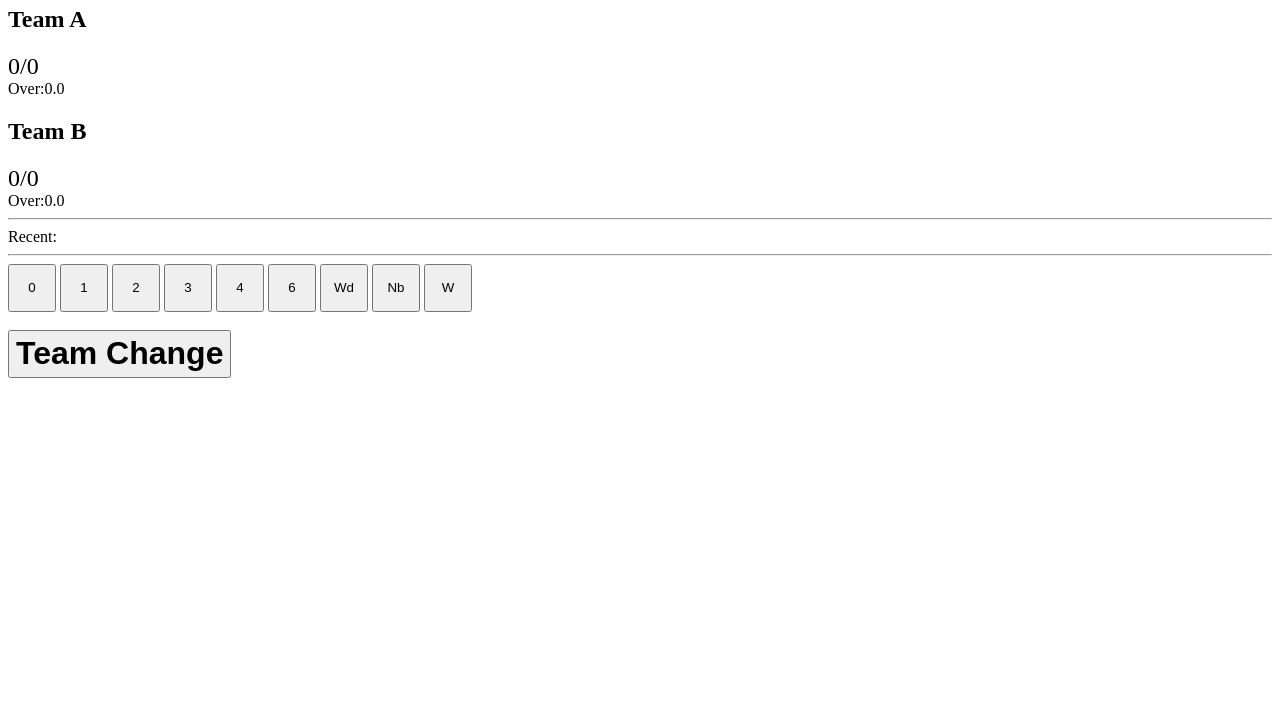
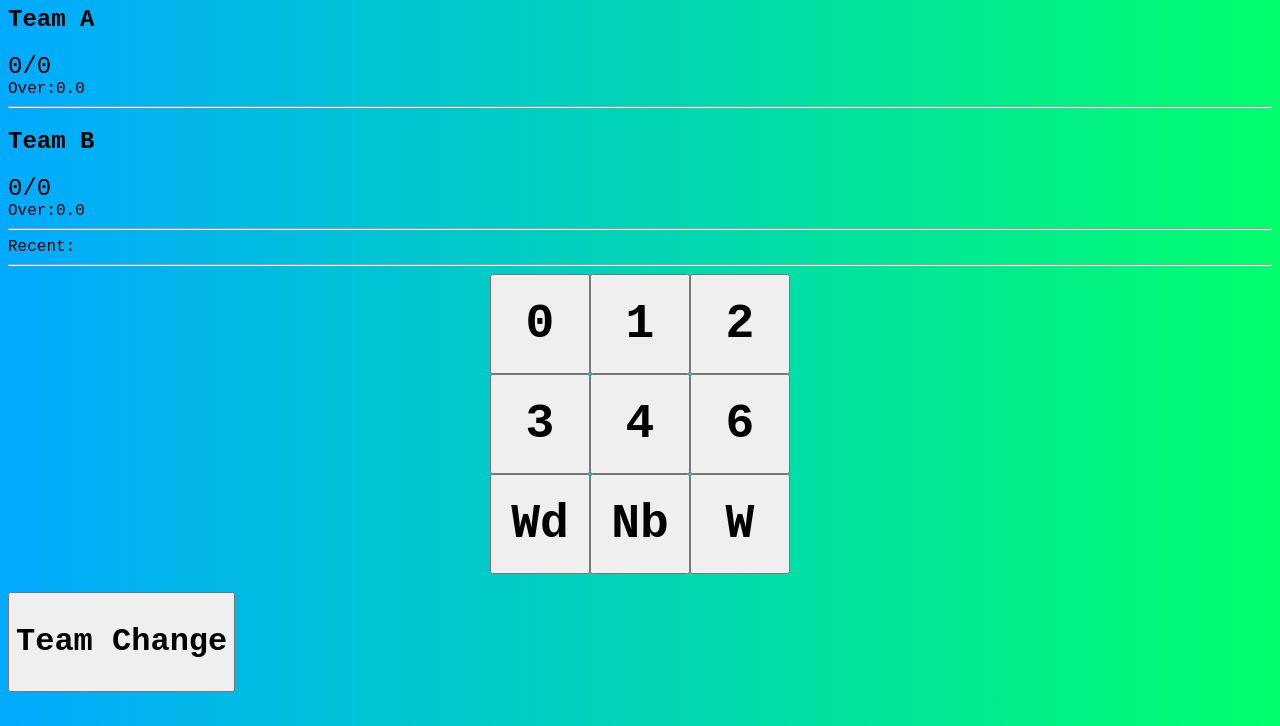
Before and after one commit to vinith-pa/cricket_score, a plain HTML site: page index.html in a window 1280 px wide. Shown: the part 74-800 px from the top of the page. Drawn offline with Linux system fonts and the light colour scheme.

Commit message:
changed the input look

```diff
--- a/index.css
+++ b/index.css
@@ -1,6 +1,15 @@
+* {
+  font-family: "Courier New", Courier, monospace;
+}
+
+body {
+  background: linear-gradient(to right, #00aaff, #00ff6c);
+}
 button {
-  height: 3rem;
-  width: 3rem;
+  height: 100px;
+  width: 100px;
+  font-size: 3rem;
+  font-weight: bolder;
 }
 
 #recent {
@@ -16,3 +25,11 @@ button {
   font-size: 2rem;
   font-weight: bolder;
 }
+
+#runsInputConatiner {
+  display: grid;
+  justify-content: center;
+  align-items: center;
+  grid-template-columns: repeat(3, 100px);
+  grid-template-rows: repeat(3, 100px);
+}
--- a/index.html
+++ b/index.html
@@ -10,7 +10,7 @@
   </head>
   <body>
     <h1>Cricket Run Meter</h1>
-    <div class="scorecontainer">
+    <div id="scoreContainer">
       <div class="teamScoreContainer">
         <h2>Team A</h2>
         <div id="teamAScore" class="score">
@@ -18,6 +18,7 @@
         </div>
         <div>Over:<span id="teamAOvers">0.0</span></div>
       </div>
+      <hr />
       <div class="teamScoreContainer">
         <h2>Team B</h2>
         <div id="teamBScore" class="score">
@@ -27,7 +28,7 @@
       </div>
     </div>
     <hr />
-    <div id="recent">Recent: <span></span></div>
+    <div id="recent">Recent:</div>
     <hr />
     <div id="runsInputConatiner">
       <button data-runs>0</button>
```
